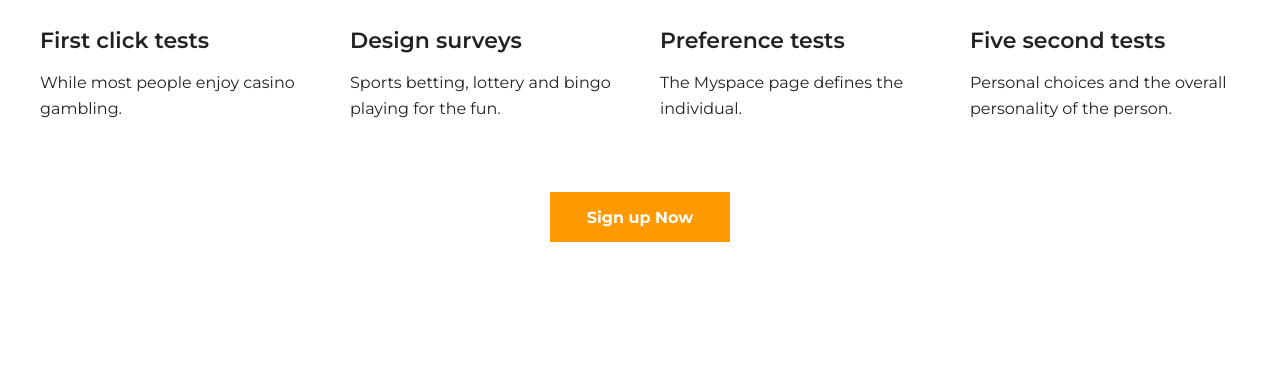
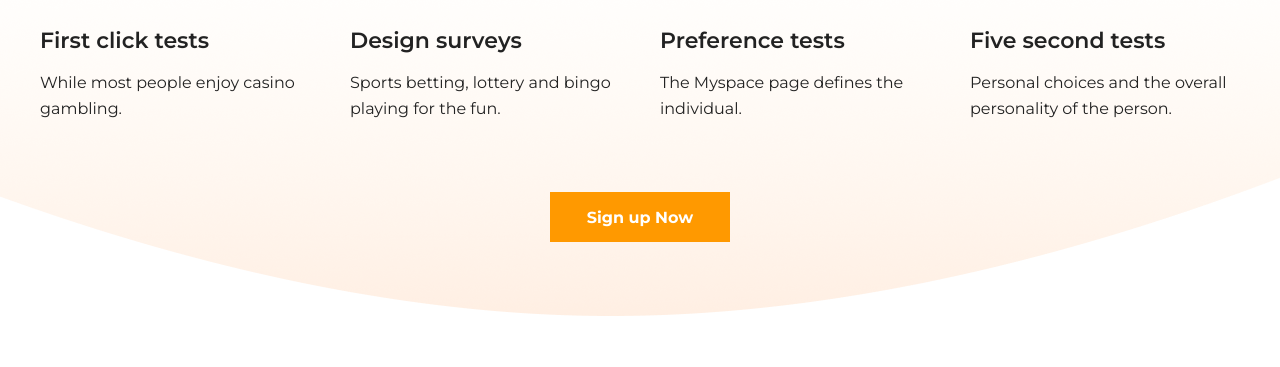
Before and after one commit to 08-11-2022-FE/Bohdan_Dobrov_11, a plain HTML site: page index.html in a window 1280 px wide. Shown: the part 935-1302 px from the top of the page. Drawn offline with Linux system fonts and the light colour scheme; the site is published under a folder, as on GitHub Pages, so addresses that start at the root find nothing.

Commit message:
changed path background-image

```diff
--- a/src/styles/style.css
+++ b/src/styles/style.css
@@ -103,7 +103,7 @@ body {
 
 .features__container {
     height: 388px;
-    background-image: url(/src/images/bg.png);
+    background-image: url(../images/bg.png);
     background-repeat: no-repeat;
     background-position: center;
 }
```
